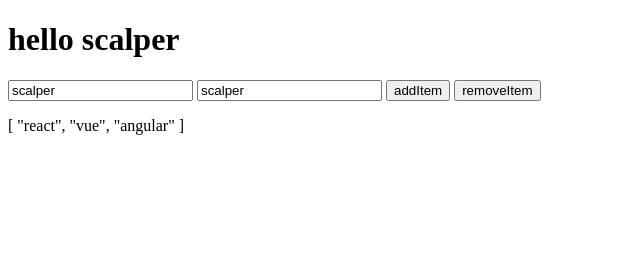
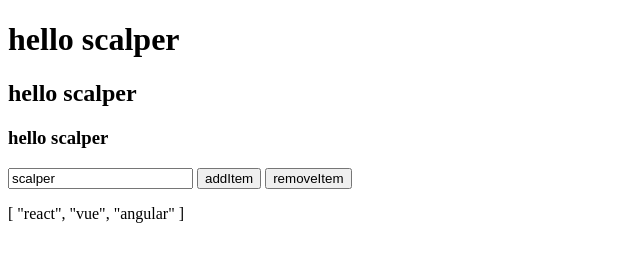
Before and after one commit to lswch65/Project, a plain HTML site: page project/index.html in a window 1280 px wide. Shown: the whole page, without its empty margins (0-640 px from the left). Drawn offline with nearby package versions, Linux system fonts and the light colour scheme.

Commit message:
second Commit

```diff
--- a/project/index.html
+++ b/project/index.html
@@ -11,7 +11,8 @@
 <body>
     <div id="app">
         <h1>hello {{ userName }}</h1>
-        <input type="text" v-model="userName">
+        <h2>hello {{ userName }}</h2>
+        <h3>hello {{ userName }}</h3>
         <input type="text" v-model="userName">
         <p v-if="userName.klength > 9">user name length is to long!!!</p>
         <button @click="addItem">addItem</button>
@@ -38,6 +39,10 @@
                 },
                 popItem(){
                     this.frameworks.pop();
+                },
+                fetchTodos(){
+
+
                 }
             }
         });
```
